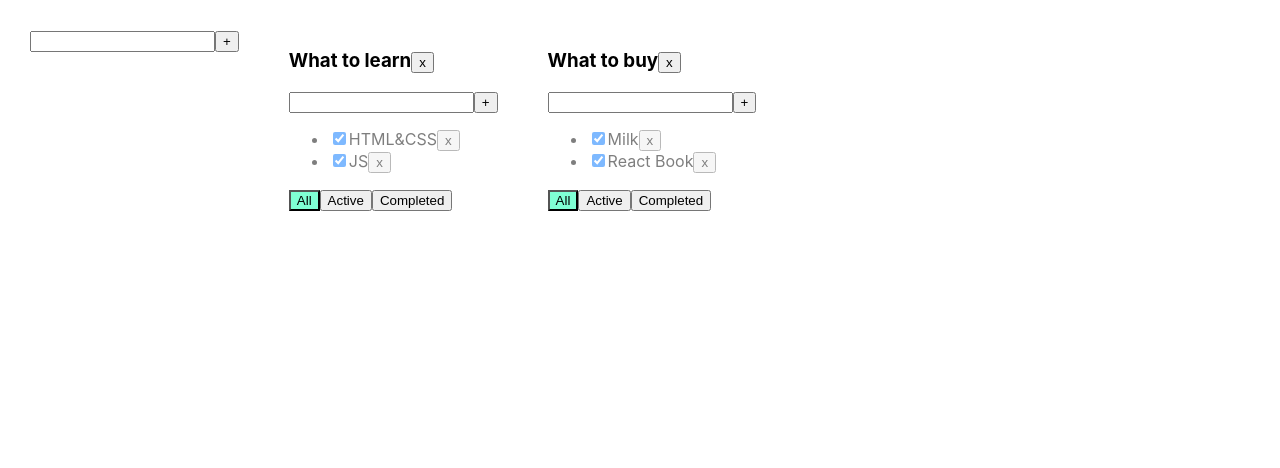
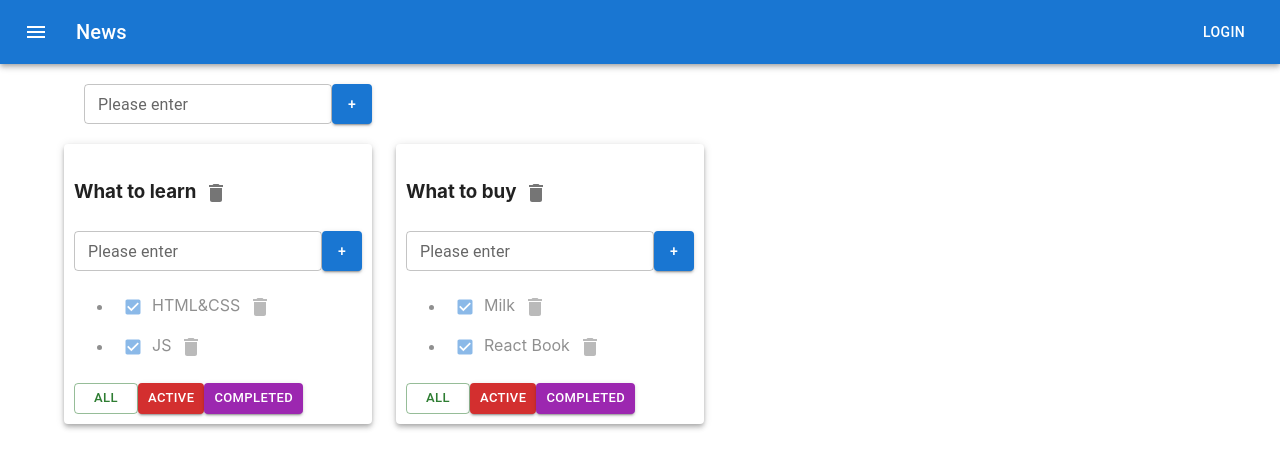
Before and after one commit to ek-mlg/Todolist, a React (Create React App) app: page / in a window 1280 px wide. Shown: the top 468 px of the page. Built offline with nearby package versions, Linux system fonts and the light colour scheme.

Commit message:
add material ui

```diff
--- a/package.json
+++ b/package.json
@@ -5,6 +5,10 @@
   "dependencies": {
     "@emotion/react": "^11.10.5",
     "@emotion/styled": "^11.10.5",
+    "@material-ui/core": "^5.0.0-beta.5",
+    "@material-ui/icons": "^4.11.3",
+    "@material-ui/styled-engine-sc": "^5.0.0-beta.5",
+    "@mui/icons-material": "^5.11.0",
     "@mui/material": "^5.11.4",
     "@testing-library/jest-dom": "^5.16.5",
     "@testing-library/react": "^13.4.0",
--- a/src/AddItemForm.tsx
+++ b/src/AddItemForm.tsx
@@ -1,4 +1,6 @@
 import React, {ChangeEvent, KeyboardEvent, useState} from 'react';
+import Button from '@mui/material/Button';
+import TextField from '@mui/material/TextField';
 
 type PropsType = {
     callBack: (title: string)=> void
@@ -30,15 +32,32 @@
         }
     }
 
+    const buttonStyles = {
+        maxWidth: '40px',
+        maxHeight: '40px',
+        minWidth: '40px',
+        minHeight: '40px',
+    }
+
     return (
         <div>
-            <input value={title}
+            <TextField
+                id="outlined-basic"
+                label={error ? "Title is required" : "Please enter"}
+                variant="outlined"
+                value={title}
+                onChange={onChangeHandler}
+                onKeyPress={onKeyPressHandler}
+                size={"small"}
+                error={!!error}
+            />
+           {/* <input value={title}
                    onChange={onChangeHandler}
                    onKeyPress={onKeyPressHandler}
                    className={error ? "error" : ""}
-            />
-            <button onClick={addTask}>+</button>
-            {error && <div className="error-message">{error}</div>}
+            />*/}
+
+            <Button variant="contained" onClick={addTask} style={buttonStyles}>+</Button>
         </div>
     );
 };
--- a/src/App.tsx
+++ b/src/App.tsx
@@ -3,6 +3,8 @@
 import {TaskType, Todolist} from './Todolist';
 import {v1} from 'uuid';
 import AddItemForm from "./AddItemForm";
+import ButtonAppBar from "./ButtonAppBar";
+import {Container, Grid, Paper} from "@mui/material";
 
 export type FilterValuesType = "all" | "active" | "completed";
 type TodolistType = {
@@ -37,11 +39,14 @@
     });
 
     const updateTask = (todolistId: string, taskID: string, newTitle: string) => {
-        setTasks({...tasks, [todolistId] : tasks[todolistId].map(el => el.id === taskID ? {...el, title : newTitle} : el)})
+        setTasks({
+            ...tasks,
+            [todolistId]: tasks[todolistId].map(el => el.id === taskID ? {...el, title: newTitle} : el)
+        })
     }
 
     const updateTodolist = (todolistId: string, newTitle: string) => {
-      setTodolists(todolists.map(el=> el.id === todolistId ? {...el, title:newTitle} : el))
+        setTodolists(todolists.map(el => el.id === todolistId ? {...el, title: newTitle} : el))
     }
 
 
@@ -96,16 +101,22 @@
 
     const addTodolist = (newTitle: string) => {
         let newId = v1()
-        let newTodo:TodolistType = {id: newId, title: newTitle, filter: "all"}
+        let newTodo: TodolistType = {id: newId, title: newTitle, filter: "all"}
         setTodolists([newTodo, ...todolists])
-        setTasks({...tasks, [newId]: [
-
-            ]})
+        setTasks({
+            ...tasks, [newId]: []
+        })
     }
 
     return (
-        <div className="App">
-            <AddItemForm callBack={addTodolist} />
+        <div /*className="App"*/>
+            <ButtonAppBar/>
+
+            <Container fixed>
+                <Grid container style={{padding: "20px"}}>
+                    <AddItemForm callBack={addTodolist}/>
+                </Grid>
+                <Grid container spacing={3}>
                     {
                         todolists.map(tl => {
                             let allTodolistTasks = tasks[tl.id];
@@ -118,7 +129,9 @@
                                 tasksForTodolist = allTodolistTasks.filter(t => t.isDone);
                             }
 
-                    return <Todolist
+                            return <Grid item>
+                                <Paper style={{padding: "10px"}} elevation={4}>
+                                    <Todolist
                                         key={tl.id}
                                         id={tl.id}
                                         title={tl.title}
@@ -128,15 +141,20 @@
                                         addTask={addTask}
                                         changeTaskStatus={changeStatus}
                                         filter={tl.filter}
+
                                         removeTodolist={removeTodolist}
                                         updateTask={updateTask}
                                         updateTodolist={updateTodolist}
                                     />
+                                    </Paper>
+                            </Grid>
                         })
                         }
-
+                        </Grid>
+                        </Container>
                         </div>
-    );
+                        )
+                            ;
                         }
 
                         export default App;
--- /dev/null
+++ b/src/ButtonAppBar.tsx
@@ -0,0 +1,32 @@
+import * as React from 'react';
+import AppBar from '@mui/material/AppBar';
+import Box from '@mui/material/Box';
+import Toolbar from '@mui/material/Toolbar';
+import Typography from '@mui/material/Typography';
+import Button from '@mui/material/Button';
+import IconButton from '@mui/material/IconButton';
+import MenuIcon from '@mui/icons-material/Menu';
+
+export default function ButtonAppBar() {
+    return (
+        <Box sx={{ flexGrow: 1 }}>
+            <AppBar position="static">
+                <Toolbar>
+                    <IconButton
+                        size="large"
+                        edge="start"
+                        color="inherit"
+                        aria-label="menu"
+                        sx={{ mr: 2 }}
+                    >
+                        <MenuIcon />
+                    </IconButton>
+                    <Typography variant="h6" component="div" sx={{ flexGrow: 1 }}>
+                        News
+                    </Typography>
+                    <Button color="inherit">Login</Button>
+                </Toolbar>
+            </AppBar>
+        </Box>
+    );
+}
--- a/src/todolist.tsx
+++ b/src/todolist.tsx
@@ -2,6 +2,10 @@
 import {FilterValuesType} from './App';
 import AddItemForm from "./AddItemForm";
 import EditableSpan from "./EditableSpan";
+import IconButton from '@mui/material/IconButton';
+import {Delete} from "@material-ui/icons";
+import Button from "@mui/material/Button";
+import Checkbox from '@mui/material/Checkbox';
 
 export type TaskType = {
     id: string
@@ -47,8 +51,9 @@
         <h3>
             <EditableSpan oldTitle={props.title} callBack={updateTodolistHandler} />
 
-            <button onClick={removeTodolist}>x</button>
-
+            <IconButton aria-label="delete" onClick={removeTodolist}>
+                <Delete/>
+            </IconButton>
 
         </h3>
         <AddItemForm callBack={addTaskHandler}/>
@@ -62,25 +67,23 @@
                     }
 
                     return <li key={t.id} className={t.isDone ? "is-done" : ""}>
-                        <input type="checkbox" onChange={onChangeHandler} checked={t.isDone}/>
+
+                        <Checkbox onChange={onChangeHandler} checked={t.isDone} size={"small"}/>
+
                         <EditableSpan oldTitle={t.title} callBack={(newTitle)=> updateTaskHandler(t.id, newTitle)}/>
 
-                        <button onClick={onClickHandler}>x</button>
+                        <IconButton aria-label="delete" onClick={onClickHandler}>
+                            <Delete/>
+                        </IconButton>
                     </li>
                 })
             }
         </ul>
 
         <div>
-            <button className={props.filter === 'all' ? "active-filter" : ""}
-                    onClick={onAllClickHandler}>All
-            </button>
-            <button className={props.filter === 'active' ? "active-filter" : ""}
-                    onClick={onActiveClickHandler}>Active
-            </button>
-            <button className={props.filter === 'completed' ? "active-filter" : ""}
-                    onClick={onCompletedClickHandler}>Completed
-            </button>
+            <Button variant={props.filter === 'all' ? "outlined" : "contained"} color="success" onClick={onAllClickHandler} size={'small'}>All</Button>
+            <Button variant={props.filter === 'active' ? "outlined" : "contained"} color="error" onClick={onActiveClickHandler} size={'small'}>Active</Button>
+            <Button variant={props.filter === 'completed' ? "outlined" : "contained"} color="secondary" onClick={onCompletedClickHandler} size={'small'}>Completed</Button>
         </div>
     </div>
 }
```
Also changed, not shown: 1 other file (tests, documents, lock files or other folders). Lines whose indentation alone changed are shown as unchanged.
